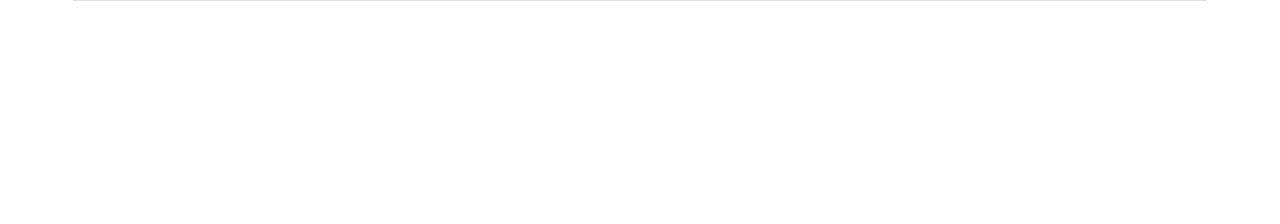
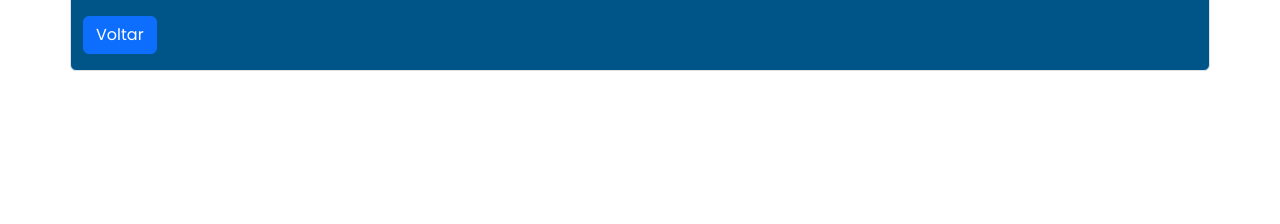
Before and after one commit to andreportol/CRUDL_Class-Based-Views, a Django app: page /listardados in a window 1280 px wide. Shown: the part 370-594 px from the top of the page. Run offline with Django 4.2, Linux system fonts and the light colour scheme; data that the repository does not hold is empty; some libraries are stand-ins or nearby versions.

Commit message:
Adicionando botões para voltar a tela anterior.

```diff
--- a/core/templates/dadosComplementares.html
+++ b/core/templates/dadosComplementares.html
@@ -28,4 +28,7 @@
                     {% endfor %}
                 </tbody>
             </table>
+            <a href="{% url 'listardados' %}">
+                <button class="btn btn-primary my-3">Voltar</button>
+            </a>
 {% endblock %}
--- a/core/templates/listardados.html
+++ b/core/templates/listardados.html
@@ -7,6 +7,7 @@
         <div class="col">
             <h1 class="text-center text-white fs-1 py-4">Tabela Filtrada</h1>
             <h2 class="text-center text-white fs-4 py-1">Dados do Imóvel </h2>
+
             <!-- Inserir tabela aqui-->
             <table class="table table-primary table-striped">
                 <thead>
@@ -41,7 +42,9 @@
                     {% endfor %}
                 </tbody>
             </table>
-
+            <a href="{% url 'index' %}">
+                <button class="btn btn-primary my-3">Voltar</button>
+            </a>
 
 
         </div>
```
